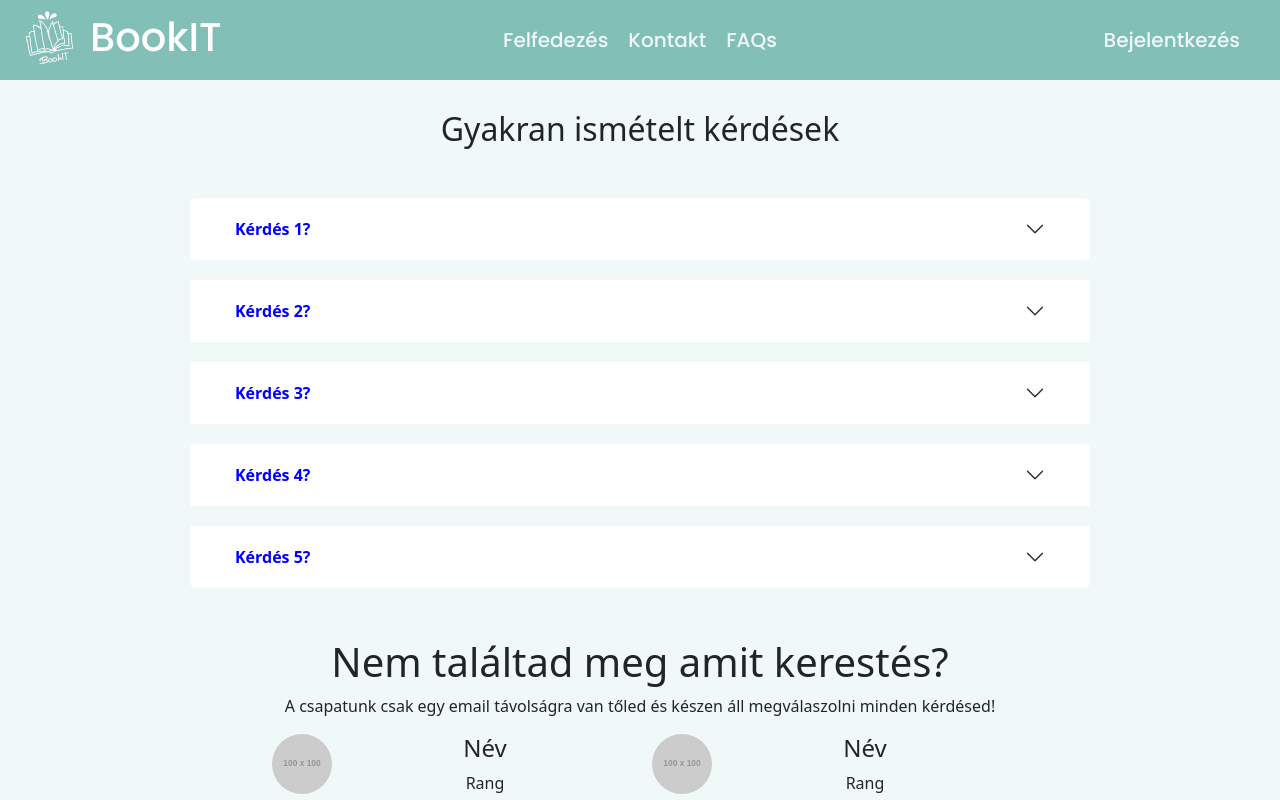
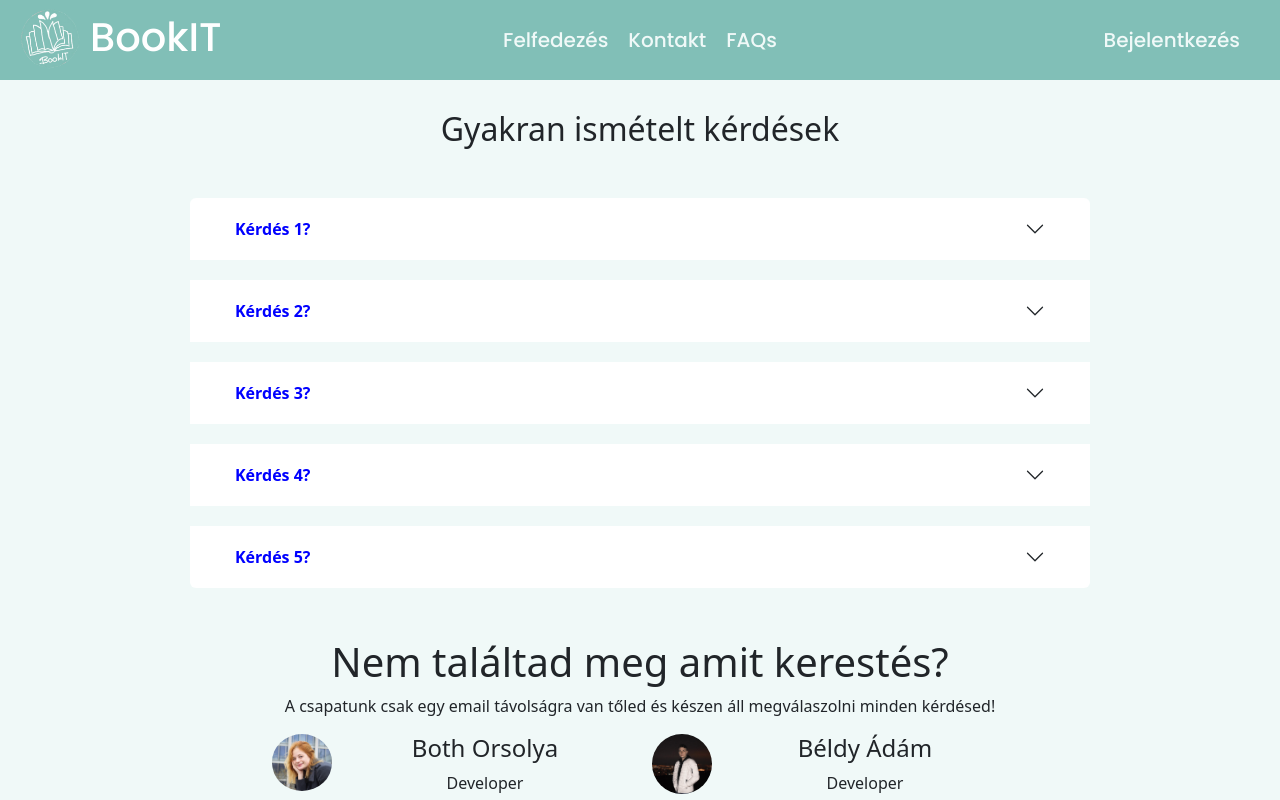
Before and after one commit to Booking-BA-BO/frontend, a React (Vite) app: page /faq in a window 1280 px wide. Shown: the top 800 px of the page. Built offline with nearby package versions, Linux system fonts and the light colour scheme.

Commit message:
54-es ticket, faq oldalon képek és szerep hozzáadása

```diff
--- a/src/components/FaqAccordionComponent.jsx
+++ b/src/components/FaqAccordionComponent.jsx
@@ -12,7 +12,6 @@ const FaqAccordionComponent = () => {
         <h2>Gyakran ismételt kérdések</h2>
         <div className="content">
           <Accordion>
-
             <Accordion.Item eventKey="0">
               <Accordion.Header>Kérdés 1?</Accordion.Header>
               <Accordion.Body>
@@ -77,7 +76,6 @@ const FaqAccordionComponent = () => {
                 sunt in culpa qui officia deserunt mollit anim id est laborum.
               </Accordion.Body>
             </Accordion.Item>
-
           </Accordion>
         </div>
         <div className="contactUs">
@@ -90,19 +88,24 @@ const FaqAccordionComponent = () => {
             <Container>
               <Row className="justify-content-center">
                 <Col xs={6} md={4} className="text-center">
-                  <Image src="https://placehold.co/100x100" roundedCircle />
-                  <h4>Név</h4>
-                  <p>Rang</p>
+                  <Image
+                    src="../../public/photos/both_orsolya.jpg"
+                    roundedCircle
+                  />
+                  <h4>Both Orsolya</h4>
+                  <p>Developer</p>
                 </Col>
                 <Col xs={6} md={4} className="text-center">
-                  <Image src="https://placehold.co/100x100" roundedCircle />
-                  <h4>Név</h4>
-                  <p>Rang</p>
+                  <Image
+                    src="../../public/photos/beldy_adam.jpg"
+                    roundedCircle
+                  />
+                  <h4>Béldy Ádám</h4>
+                  <p>Developer</p>
                 </Col>
               </Row>
             </Container>
           </div>
-          <a href="/contact" className="gomb">Kontakt</a>
         </div>
       </div>
     </>
```
Also changed, not shown: public/photos/beldy_adam.jpg (added), public/photos/both_orsolya.jpg (added).
